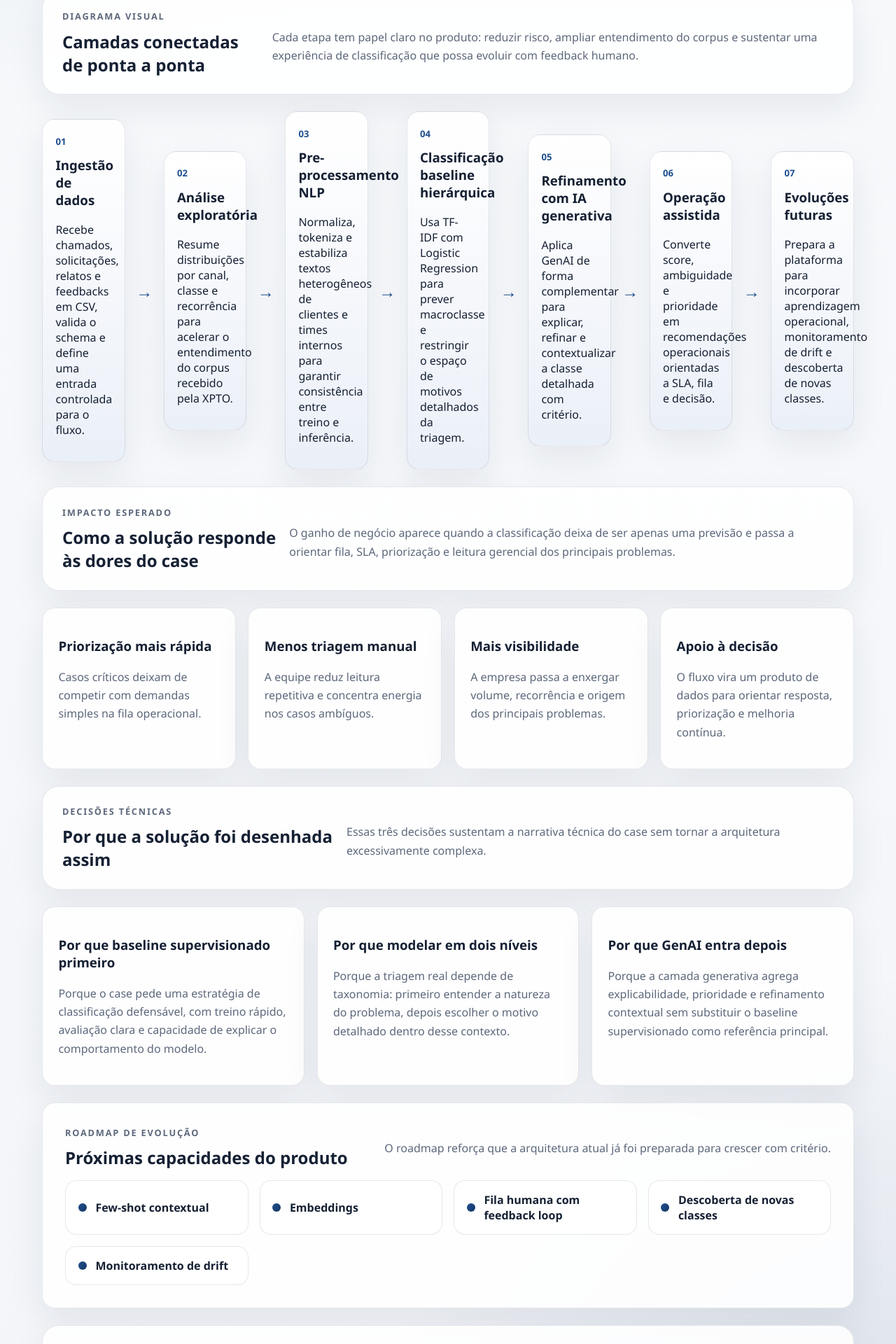
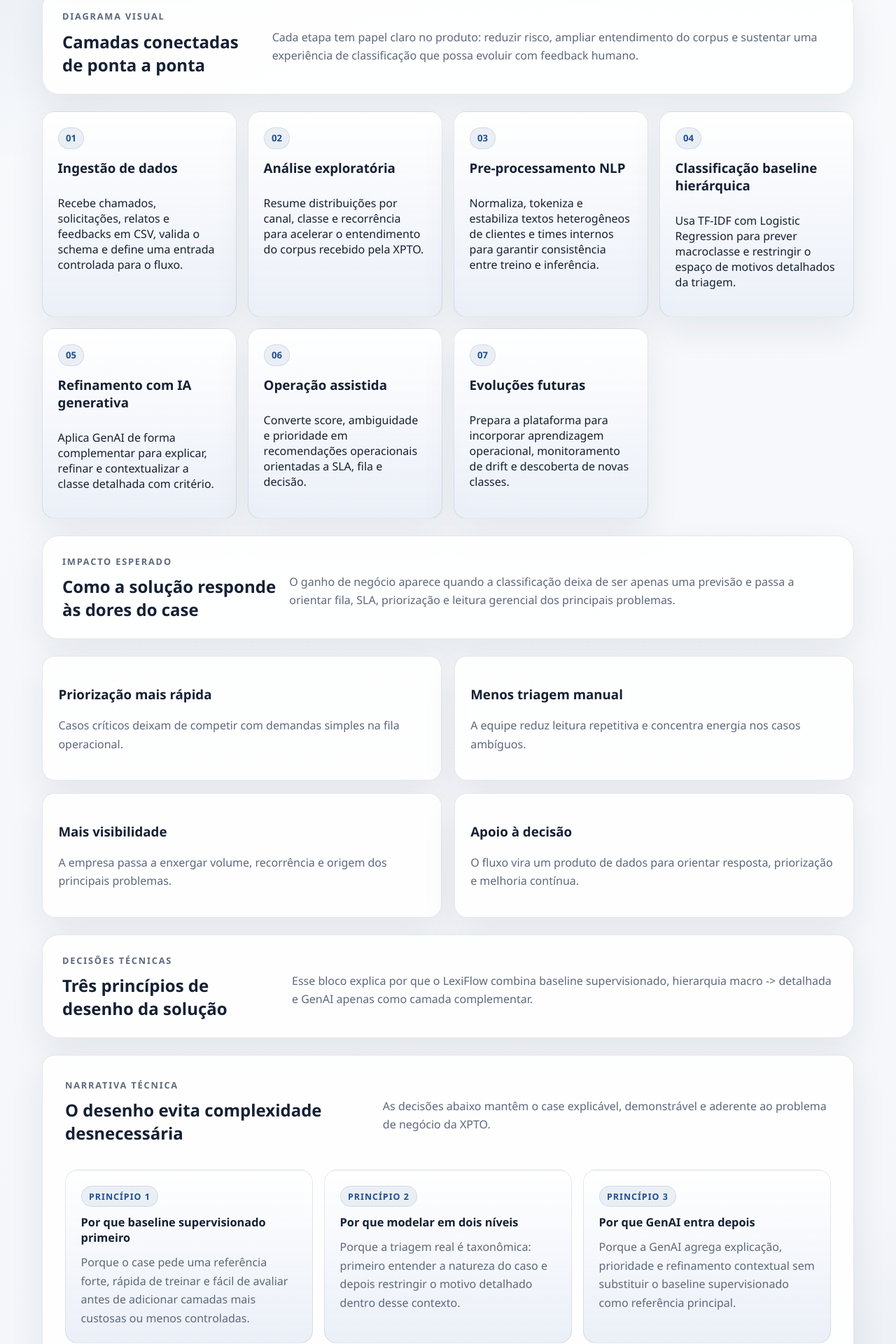
Before and after one commit to Sandoque/Lexi-Flow, a Flask app: page /arquitetura in a window 1280 px wide. Shown: the part 760-2680 px from the top of the page at 70% size. Run offline with Flask 3, Linux system fonts and the light colour scheme.

Commit message:
ajustes na rota de arquitetura

```diff
--- a/app/routes/main.py
+++ b/app/routes/main.py
@@ -54,22 +54,22 @@ TECHNICAL_DECISIONS = [
     {
         "title": "Por que baseline supervisionado primeiro",
         "description": (
-            "Porque o case pede uma estratégia de classificação defensável, com treino rápido, avaliação clara "
-            "e capacidade de explicar o comportamento do modelo."
+            "Porque o case pede uma referência forte, rápida de treinar e fácil de avaliar antes de adicionar "
+            "camadas mais custosas ou menos controladas."
         ),
     },
     {
         "title": "Por que modelar em dois níveis",
         "description": (
-            "Porque a triagem real depende de taxonomia: primeiro entender a natureza do problema, depois "
-            "escolher o motivo detalhado dentro desse contexto."
+            "Porque a triagem real é taxonômica: primeiro entender a natureza do caso e depois restringir o "
+            "motivo detalhado dentro desse contexto."
         ),
     },
     {
         "title": "Por que GenAI entra depois",
         "description": (
-            "Porque a camada generativa agrega explicabilidade, prioridade e refinamento contextual sem substituir "
-            "o baseline supervisionado como referência principal."
+            "Porque a GenAI agrega explicação, prioridade e refinamento contextual sem substituir o baseline "
+            "supervisionado como referência principal."
         ),
     },
 ]
--- a/app/static/css/styles.css
+++ b/app/static/css/styles.css
@@ -266,40 +266,39 @@ main {
 
 .architecture-flow {
     display: grid;
-    grid-template-columns: repeat(27, minmax(0, 1fr));
-    gap: 0.7rem;
-    align-items: center;
+    grid-template-columns: repeat(auto-fit, minmax(220px, 1fr));
+    gap: 1rem;
+    align-items: stretch;
 }
 
 .architecture-node {
-    grid-column: span 3;
-    min-height: 220px;
-    padding: 1.15rem;
+    min-height: 0;
+    padding: 1.35rem;
     border-radius: 18px;
     border: 1px solid var(--border);
     background:
         linear-gradient(180deg, rgba(255, 255, 255, 0.96), rgba(233, 238, 247, 0.9));
     box-shadow: var(--shadow);
+    display: grid;
+    align-content: start;
+    gap: 0.7rem;
 }
 
 .architecture-node__order {
     display: inline-flex;
-    margin-bottom: 0.8rem;
+    width: fit-content;
+    margin-bottom: 0.2rem;
+    padding: 0.35rem 0.65rem;
+    border-radius: 999px;
+    background: rgba(31, 79, 143, 0.08);
+    border: 1px solid rgba(31, 79, 143, 0.12);
     color: var(--accent);
     font-size: 0.82rem;
     font-weight: 700;
 }
 
 .architecture-node h3 {
-    margin-top: 0;
-}
-
-.architecture-arrow {
-    display: grid;
-    place-items: center;
-    color: var(--accent);
-    font-size: 1.5rem;
-    font-weight: 700;
+    margin: 0;
 }
 
 .architecture-grid {
@@ -336,8 +335,60 @@ main {
     gap: 1.1rem;
 }
 
+.card-grid--three {
+    grid-template-columns: repeat(3, minmax(0, 1fr));
+}
+
+.card-grid--two {
+    grid-template-columns: repeat(2, minmax(0, 1fr));
+}
+
 .card {
     padding: 1.4rem;
+}
+
+.decision-section {
+    display: grid;
+    gap: 1.25rem;
+}
+
+.decision-grid {
+    display: grid;
+    grid-template-columns: repeat(3, minmax(0, 1fr));
+    gap: 1rem;
+}
+
+.decision-card {
+    padding: 1.35rem;
+    border-radius: 18px;
+    border: 1px solid var(--border);
+    background: linear-gradient(180deg, rgba(255, 255, 255, 0.98), rgba(233, 238, 247, 0.92));
+    display: grid;
+    align-content: start;
+    gap: 0.7rem;
+}
+
+.decision-card h3 {
+    margin: 0;
+    font-size: 1.02rem;
+}
+
+.decision-card p {
+    margin: 0;
+}
+
+.decision-card__step {
+    display: inline-flex;
+    width: fit-content;
+    padding: 0.35rem 0.65rem;
+    border-radius: 999px;
+    background: rgba(31, 79, 143, 0.08);
+    border: 1px solid rgba(31, 79, 143, 0.12);
+    color: var(--accent);
+    font-size: 0.78rem;
+    font-weight: 700;
+    text-transform: uppercase;
+    letter-spacing: 0.08em;
 }
 
 .card-layer {
@@ -1008,12 +1059,10 @@ code {
         grid-template-columns: 1fr;
     }
 
-    .architecture-flow {
-        gap: 1rem;
-    }
-
-    .architecture-arrow {
-        display: none;
+    .card-grid--three,
+    .card-grid--two,
+    .decision-grid {
+        grid-template-columns: 1fr;
     }
 
     .section-heading__actions {
--- a/app/templates/architecture.html
+++ b/app/templates/architecture.html
@@ -27,7 +27,7 @@
     </aside>
 </section>
 
-<section class="card-grid">
+<section class="card-grid card-grid--three">
     {% for item in case_context_cards %}
         <article class="card">
             <h3>{{ item.title }}</h3>
@@ -54,9 +54,6 @@
             <h3>{{ layer.title }}</h3>
             <p>{{ layer.description }}</p>
         </article>
-        {% if not loop.last %}
-            <div class="architecture-arrow" aria-hidden="true">→</div>
-        {% endif %}
     {% endfor %}
 </section>
 
@@ -71,7 +68,7 @@
     </p>
 </section>
 
-<section class="card-grid">
+<section class="card-grid card-grid--two">
     {% for item in business_impacts %}
         <article class="card">
             <h3>{{ item.title }}</h3>
@@ -83,18 +80,28 @@
 <section class="section-heading">
     <div>
         <p class="eyebrow">Decisões técnicas</p>
-        <h2>Por que a solução foi desenhada assim</h2>
+        <h2>Três princípios de desenho da solução</h2>
     </div>
-    <p>Essas três decisões sustentam a narrativa técnica do case sem tornar a arquitetura excessivamente complexa.</p>
+    <p>Esse bloco explica por que o LexiFlow combina baseline supervisionado, hierarquia macro -> detalhada e GenAI apenas como camada complementar.</p>
 </section>
 
-<section class="card-grid">
-    {% for item in technical_decisions %}
-        <article class="card">
-            <h3>{{ item.title }}</h3>
-            <p>{{ item.description }}</p>
-        </article>
-    {% endfor %}
+<section class="panel decision-section">
+    <div class="table-header">
+        <div>
+            <p class="eyebrow">Narrativa técnica</p>
+            <h2>O desenho evita complexidade desnecessária</h2>
+        </div>
+        <p>As decisões abaixo mantêm o case explicável, demonstrável e aderente ao problema de negócio da XPTO.</p>
+    </div>
+    <div class="decision-grid">
+        {% for item in technical_decisions %}
+            <article class="decision-card">
+                <span class="decision-card__step">Princípio {{ loop.index }}</span>
+                <h3>{{ item.title }}</h3>
+                <p>{{ item.description }}</p>
+            </article>
+        {% endfor %}
+    </div>
 </section>
 
 <section class="panel">
```
Also changed, not shown: app/services/similar_examples_service.py (+20 -3 lines), tests/test_similar_examples_service.py (+29 -0 lines), 1 other file.
